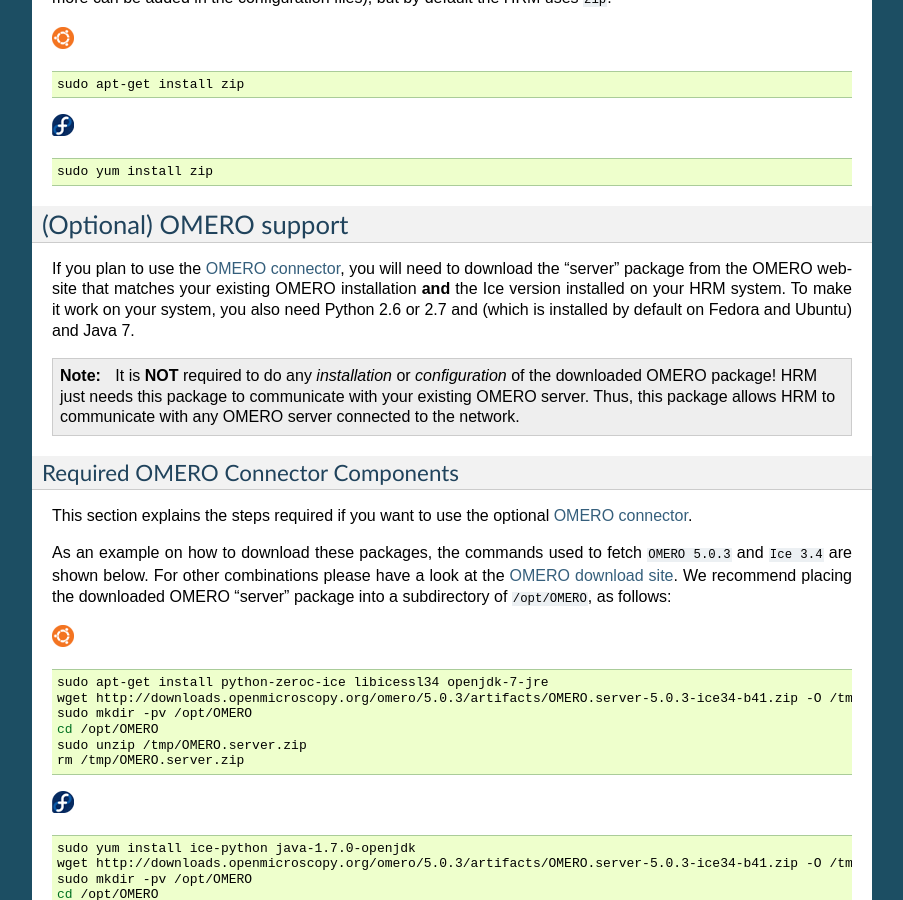
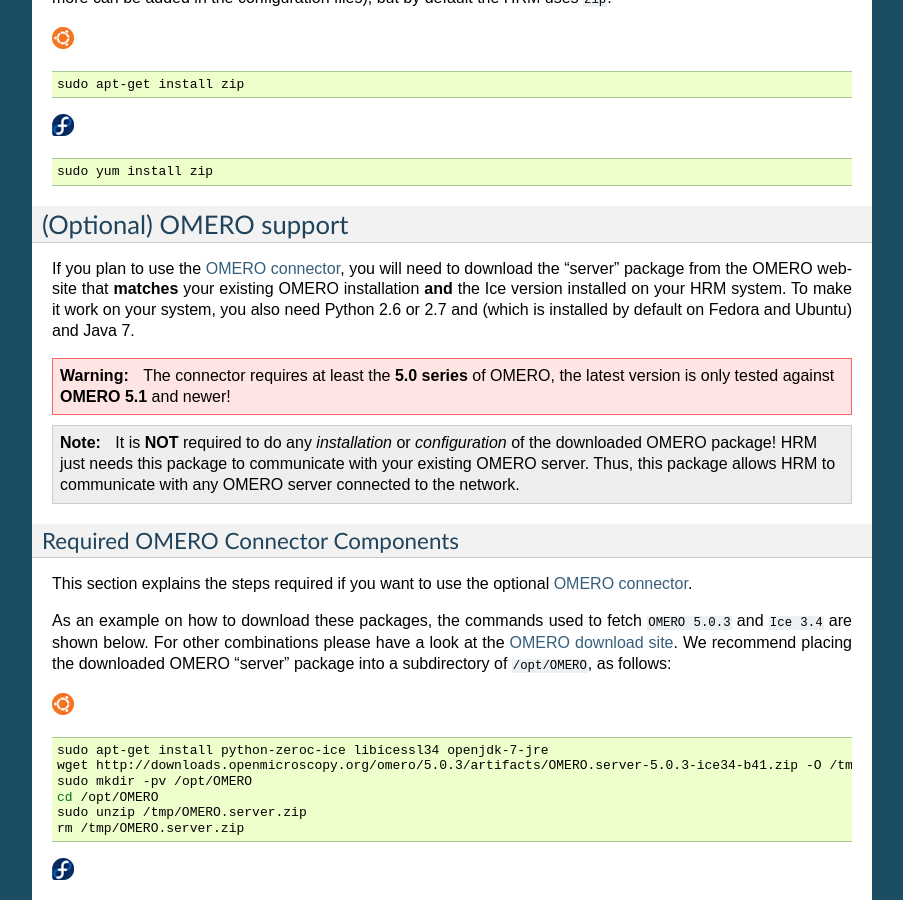
Before and after one commit to aarpon/hrm_docs, a Sphinx documentation site: the page built from docs/admin/prerequisites.rst, in a window 1280 px wide and 900 px high, scrolled down 4003 px. Shown: the whole window, without its empty margins (198-1101 px from the left). Built offline with Sphinx 7.4.7, drawn with Linux system fonts in a browser that asks for light colours.

Commit message:
Add note about minimum required OMERO version.
refs #395

```diff
--- a/docs/admin/prerequisites.rst
+++ b/docs/admin/prerequisites.rst
@@ -234,10 +234,15 @@
 ========================
 
 If you plan to use the :ref:`connector_omero`, you will need to download the
-"server" package from the OMERO website that matches your existing OMERO
+"server" package from the OMERO website that **matches** your existing OMERO
 installation **and** the Ice version installed on your HRM system. To make it
 work on your system, you also need Python 2.6 or 2.7 and (which is installed by
 default on Fedora and Ubuntu) and Java 7.
+
+.. warning::
+
+    The connector requires at least the **5.0 series** of OMERO, the latest
+    version is only tested against **OMERO 5.1** and newer!
 
 .. note::
 
```
